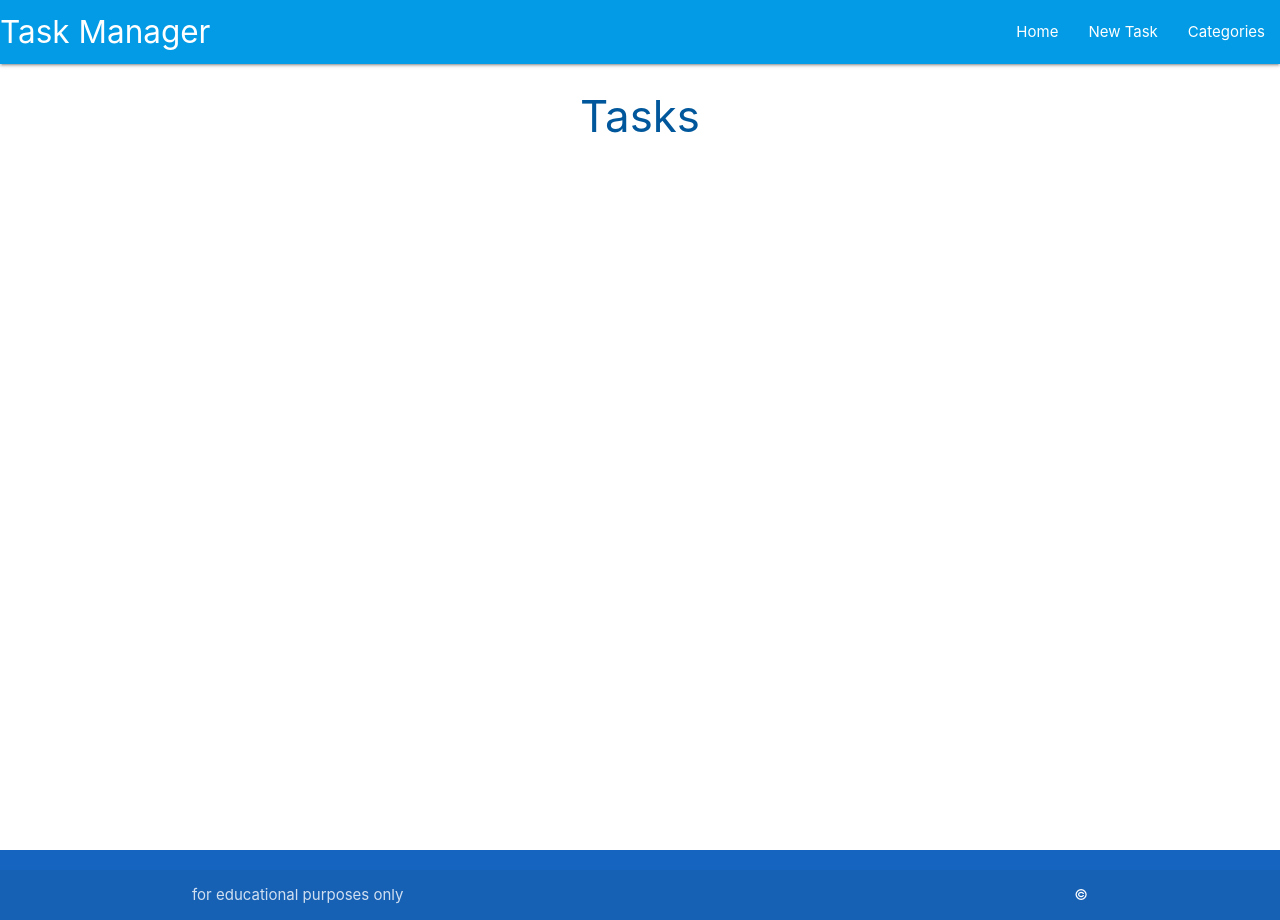
After one commit to IainKnox/task-manager-app, a Python web app: template taskmanager/templates/tasks.html in a window 1280 px wide. The commit adds this page. Run offline with Jinja, Linux system fonts and the light colour scheme; the template is opened without the code that fills it, so the values that code supplies are empty.

Commit message:
create task.html with functioning navigation elements

```diff
--- a/taskmanager/routes.py
+++ b/taskmanager/routes.py
@@ -5,4 +5,4 @@ from taskmanager.models import Category, Task
 
 @app.route("/")
 def home():
-    return render_template("base.html")
+    return render_template("tasks.html")
--- /dev/null
+++ b/taskmanager/static/css/style.css
@@ -0,0 +1,9 @@
+body {
+    display: flex;
+    min-height: 100vh;
+    flex-direction: column;
+  }
+
+  main {
+    flex: 1 0 auto;
+  }
--- /dev/null
+++ b/taskmanager/static/js/script.js
@@ -0,0 +1,5 @@
+document.addEventListener('DOMContentLoaded', function() {
+    // sidenav initialization
+    let sidenav = document.querySelectorAll('.sidenav');
+    M.Sidenav.init(sidenav);
+  });
--- a/taskmanager/templates/base.html
+++ b/taskmanager/templates/base.html
@@ -1,12 +1,56 @@
 <!DOCTYPE html>
 <html lang="en">
+
 <head>
     <meta charset="UTF-8">
     <meta http-equiv="X-UA-Compatible" content="IE=edge">
     <meta name="viewport" content="width=device-width, initial-scale=1.0">
+    <link rel="stylesheet" href="https://cdnjs.cloudflare.com/ajax/libs/font-awesome/5.15.3/css/all.min.css"
+    integrity="sha512-iBBXm8fW90+nuLcSKlbmrPcLa0OT92xO1BIsZ+ywDWZCvqsWgccV3gFoRBv0z+8dLJgyAHIhR35VZc2oM/gI1w=="
+    crossorigin="anonymous" referrerpolicy="no-referrer">
+    <link rel="stylesheet" href="https://cdnjs.cloudflare.com/ajax/libs/materialize/1.0.0/css/materialize.min.css" type="text/css">
+    <link rel="stylesheet" href="{{ url_for('static', filename='css/style.css') }}" type="text/css">
     <title>Task Manager</title>
 </head>
+
 <body>
-    Hello World!
+
+    <header>
+        <nav class="light-blue darken-1">
+            <div class="nav-wrapper">
+                <a href="{{ url_for('home') }}" class="brand-logo">Task Manager</a>
+                <a href="#" data-target="mobile-demo" class="sidenav-trigger"><i class="fas fa-bars"></i></a>
+                <ul class="right hide-on-med-and-down">
+                    <li><a href="{{ url_for('home') }}">Home</a></li>
+                    <li><a href="">New Task</a></li>
+                    <li><a href="">Categories</a></li>
+                </ul>
+            </div>
+        </nav>
+
+        <ul class="sidenav" id="mobile-demo">
+            <li><a href="{{ url_for('home') }}">Home</a></li>
+            <li><a href="">New Task</a></li>
+            <li><a href="">Categories</a></li>
+        </ul>
+    </header>
+
+    <main class="container">
+        {% block content %}
+        {% endblock %}
+    </main>
+
+    <footer class="page-footer blue darken-3">
+        <div class="footer-copyright">
+            <div class="container">
+                for educational purposes only
+                <a class="white-text right" href="#!">&copy</a>
+            </div>
+        </div>
+    </footer>
+
+    <script src="https://cdnjs.cloudflare.com/ajax/libs/materialize/1.0.0/js/materialize.min.js"></script>
+    <script src="{{ url_for('static', filename='js/script.js') }}"></script>
 </body>
+
 </html>
--- /dev/null
+++ b/taskmanager/templates/tasks.html
@@ -0,0 +1,6 @@
+{% extends "base.html" %}
+{% block content %}
+
+<h3 class="light-blue-text text-darken-4 center-align">Tasks</h3>
+
+{% endblock %}
```
